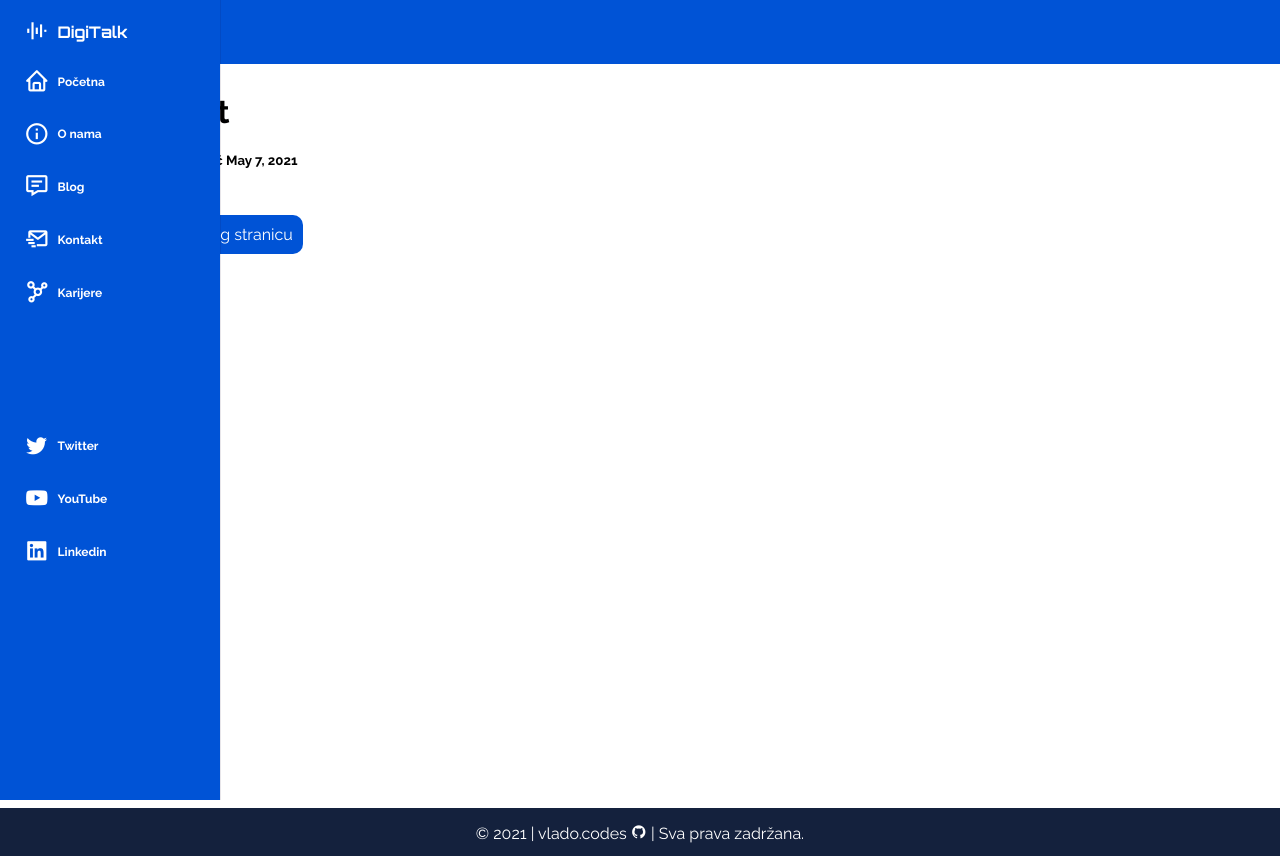
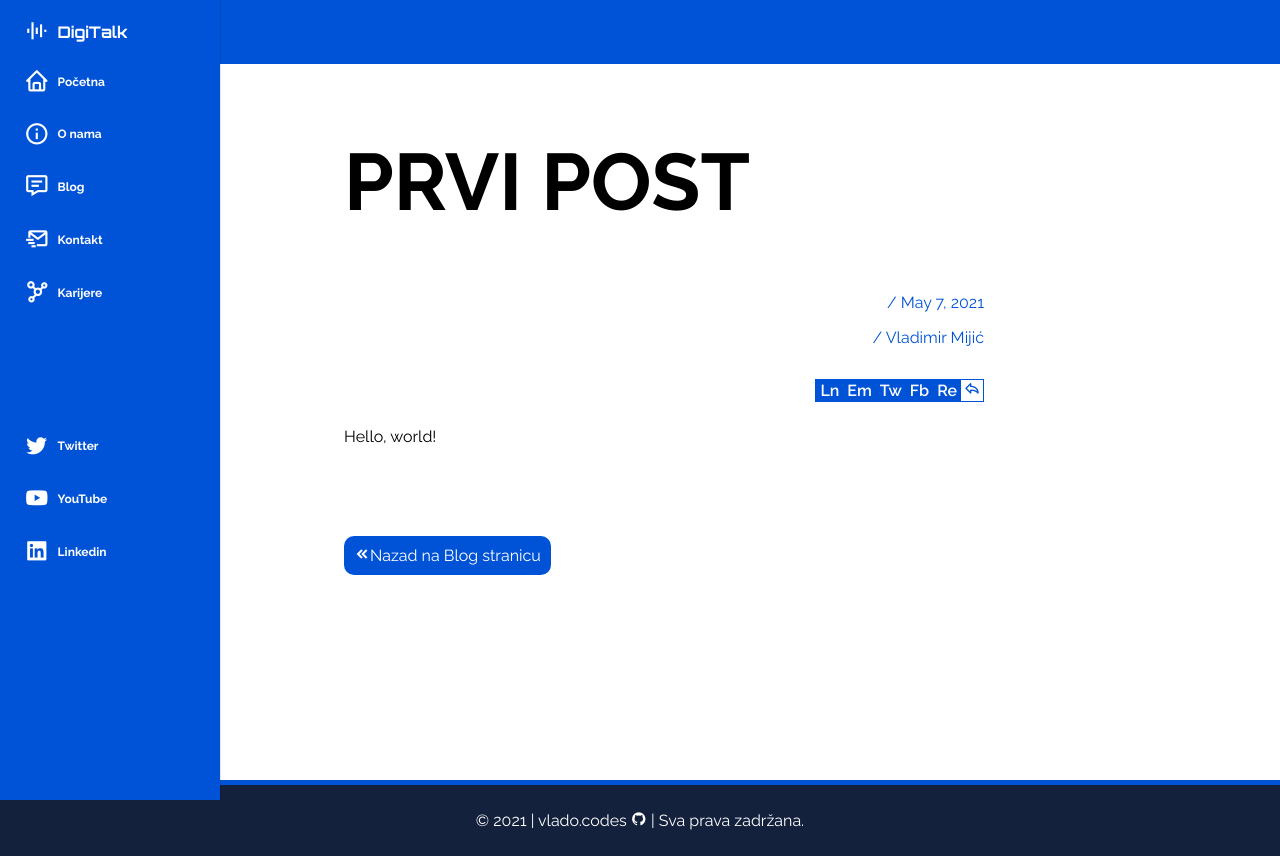
Before and after one commit to neuralmaticv/itas-project_django-cms, a Django app: page /blog/post/1 in a window 1280 px wide. Run offline with Django 3.2, Linux system fonts and the light colour scheme; data comes from the database, SQL or seed files in the repository.

Commit message:
added style for a blog post page

```diff
--- a/first_app/static/css/main.css
+++ b/first_app/static/css/main.css
@@ -24,7 +24,7 @@
   --clr-primary-500: #14213d;
 
   --clr-accent: #a3a3a3;
-  --clr-dark-gray: #686868;
+  --clr-dark-gray: #646464;
   --clr-light-gray: #dbdbdb;
   --clr-light: #FFFFFF;
   --clr-dark: #000000;
@@ -209,17 +209,27 @@ a {
 /*---------- FOOTER ----------*/
 .footer {
   position: absolute;
+  left: 0;
   bottom: 0;
   width: 100%;
-  height: 3rem;
+  padding: 10px 0;
   text-align: center;
   background-color: var(--clr-primary-500);
   color: var(--clr-light);
   overflow: hidden;
+  border-top: 5px solid var(--clr-blue);
 }
 
 .footer a {
   color: var(--clr-light);
+}
+
+.footer .copyright {
+  color: var(--clr-light);
+}
+
+.footer .copyright a:hover {
+  color: var(--clr-blue);
 }
 
 
@@ -384,7 +394,13 @@ a {
 
 
 /*---------- BLOG ----------*/
-#blogPage-title {
+.blog-page {
+  width: 100%;
+  max-width: 40rem;
+  margin: 0 auto;
+}
+
+#blog-page-title {
   font-family: var(--ff-heading);
   font-weight: var(--fw-bold);
   letter-spacing: 3px;
@@ -392,6 +408,11 @@ a {
   padding-left: 8px;
   border-left: 14px solid var(--clr-blue);
 }
+
+#blog-page-title:hover {
+  letter-spacing: 6px;
+}
+
 .tagline a {
   font-size: 1rem;
   background-color: var(--clr-light-gray);
@@ -399,23 +420,28 @@ a {
   padding: 5px;
   border-radius: 5px;
 }
+
 .tagline a.selected {
   color: var(--clr-light);
   background-color: var(--clr-blue);
 }
+
 .blog-posts {
   list-style: none;
 }
+
 .blog-posts li {
-  display:flex;
-  flex-direction:row;
+  display: flex;
+  flex-direction: row;
   font-size: 1.2rem;
   line-height: 2rem;
   padding-top: 10px;
 }
+
 .blog-post-author {
   color: var(--clr-accent);
 }
+
 .blog-post-link {
   font-weight: 600;
   margin-left: 2rem;
@@ -423,15 +449,17 @@ a {
   text-transform: uppercase;
   text-decoration: none;
   border: 0;
-  background: linear-gradient(180deg,var(--clr-blue) 0, var(--clr-blue) 1000%) repeat-x 0 100%;
-    background-size: auto;
+  background: linear-gradient(180deg, var(--clr-blue) 0, var(--clr-blue) 1000%) repeat-x 0 100%;
+  background-size: auto;
   background-size: 1px 2px;
   transition: .3s;
 }
+
 .blog-post-link:hover {
   color: var(--clr-light);
   background-size: 1px 40px;
 }
+
 #btn-back {
   border: 0;
   background: var(--clr-blue);
@@ -440,6 +468,7 @@ a {
   border-radius: 10px;
   cursor: pointer;
 }
+
 #btn-back:hover {
   background: var(--clr-light);
   color: var(--clr-blue);
@@ -448,6 +477,56 @@ a {
   transition: 0.6s;
 }
 
+.post {
+  margin-bottom: 100px;
+}
+
+.post-header {
+  margin-bottom: 5rem;
+}
+
+.post-title {
+  font-size: 5em;
+  line-height: 1.1em;
+  text-transform: uppercase;
+}
+
+.post-date,
+.post-author {
+  display: block;
+  text-align: right;
+  color: var(--clr-blue);
+}
+
+.post-share {
+  float: right;
+  list-style: none;
+  border: 1px solid var(--clr-blue);
+  padding: 0;
+}
+
+.post-share li:first-child {
+  color: var(--clr-blue);
+  background-color: var(--clr-light);
+  padding: 1px 3px;
+}
+
+.post-share li {
+  display: block;
+  float: right;
+  padding: 1px 2px;
+  background-color: var(--clr-blue);
+  font-weight: 600;
+}
+
+.post-share li a {
+  padding: 2px;
+  color: var(--clr-light);
+}
+
+.post-share li a:hover {
+  text-transform: uppercase;
+}
 
 
 /*---------- CONTACT ----------*/
@@ -457,7 +536,7 @@ a {
   background-size: cover;
   background-repeat: no-repeat;
   width: 100%;
-  height: calc(100vh - 3rem);
+  /*height: calc(100vh - 3rem);*/
 }
 
 .contact {
--- a/first_app/templates/blog.html
+++ b/first_app/templates/blog.html
@@ -5,8 +5,8 @@
 
 
 {% block head %}
-
-<h1 id="blogPage-title">Blog stranica</h1>
+<div class="blog-page">
+    <h1 id="blog-page-title">Blog stranica</h1>
 
     <div class="tagline">
         <a href="#" id="a-stav" class="selected">stav</a>
@@ -25,5 +25,6 @@
         {% endfor %}
 
     </ul>
+</div>
 
 {% endblock head %}
--- a/first_app/templates/blog_post.html
+++ b/first_app/templates/blog_post.html
@@ -5,12 +5,28 @@
 
 
 {% block head %}
+<div class="blog-page">
 
-<h1>{{ post.title }}</h1>
-<h5>Autor: {{ post.author.first_name }} {{ post.author.last_name }}  {{ post.date }}</h5>
-<p>
-    {{ post.body|safe }}
-</p>
+    <article class="post">
+        <header class="post-header">
+            <h1 class="post-title">{{ post.title }}</h1>
+            <p class="post-date">/ {{ post.date }}</p>
+            <p class="post-author">/ {{ post.author.first_name }} {{ post.author.last_name }}</p>
 
-<a id="btn-back" href="{% url 'blog' %}"><i class='bx bxs-chevrons-left' ></i>Nazad na Blog stranicu</a>
+            <ul class="post-share">
+                <li><i class='bx bx-share'></i></li>
+                <li><a class="share-btn" href="" target="_blank" title="Reddit">Re</a></li>
+                <li><a class="share-btn" href="" target="_blank" title="Facebook">Fb</a></li>
+                <li><a class="share-btn" href="" target="_blank" title="Twitter">Tw</a></li>
+                <li><a class="share-btn" href="" target="_blank" title="Email">Em</a></li>
+                <li><a class="share-btn" href="" target="_blank" title="LinkedIn">Ln</a></li>
+            </ul>
+        </header>
+
+        {{ post.body|safe }}
+
+    </article>
+
+    <a id="btn-back" href="{% url 'blog' %}"><i class='bx bxs-chevrons-left'></i>Nazad na Blog stranicu</a>
+</div>
 {% endblock head %}
```
Lines whose indentation alone changed are shown as unchanged.
